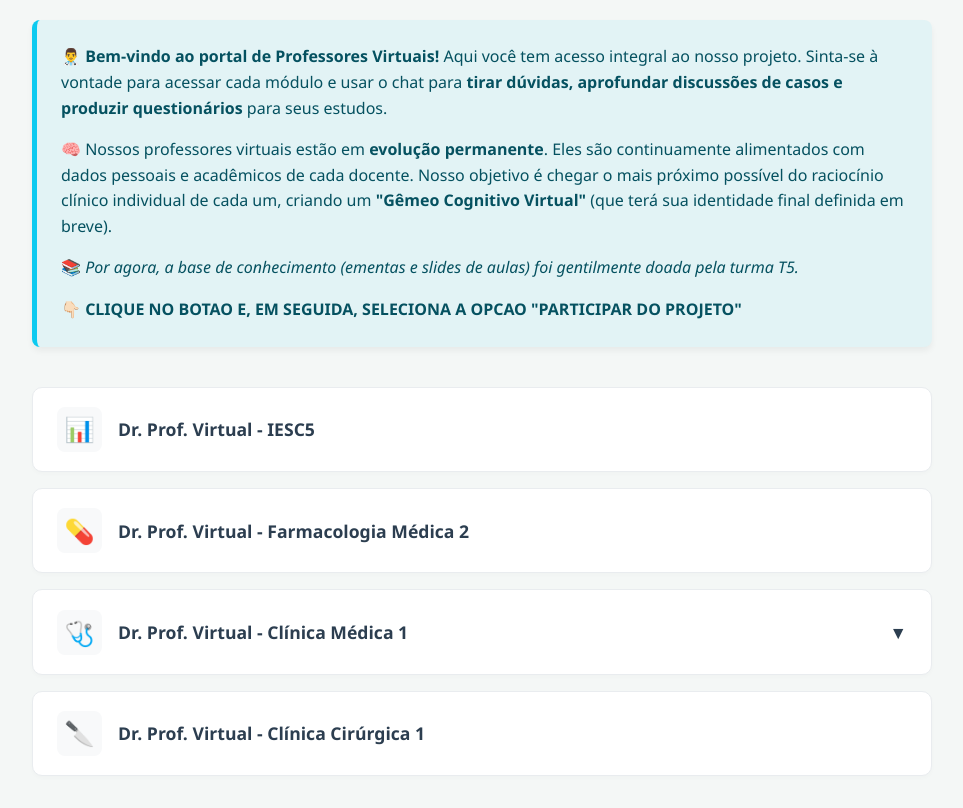
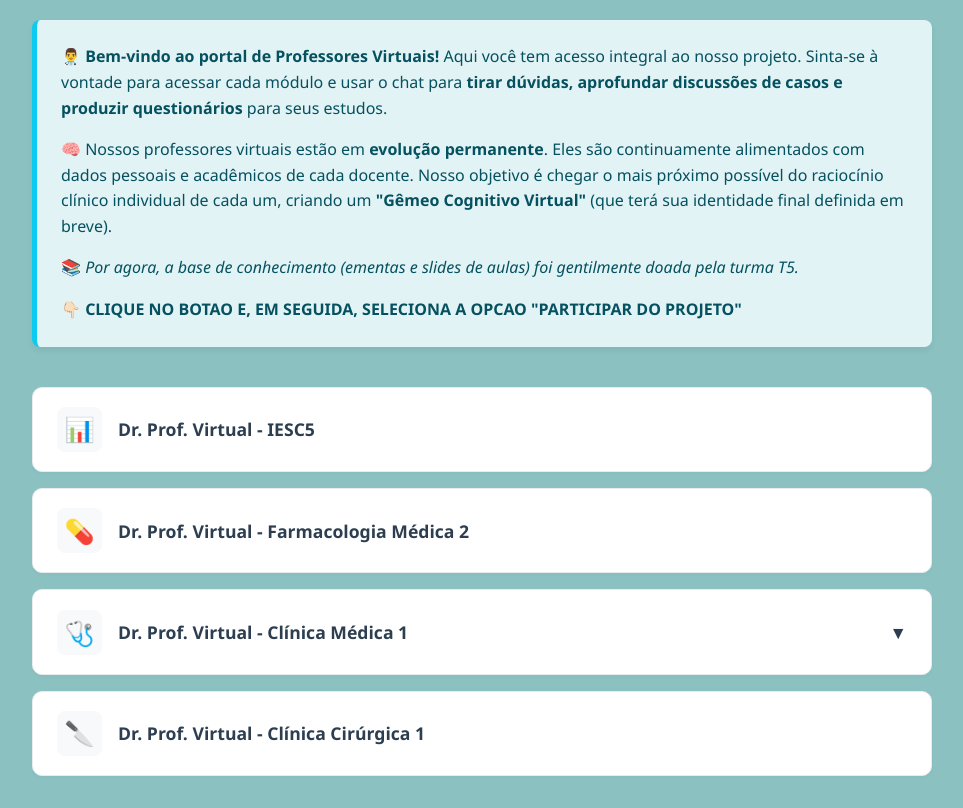
Before and after one commit to Arailes/DoutorVirtual-S5, a plain HTML site: page index.html in a window 1280 px wide. Shown: the part 100-908 px from the top of the page, without its empty margins (158-1121 px from the left). Drawn offline with Linux system fonts and the light colour scheme.

Commit message:
Update index.html
color bg

```diff
--- a/index.html
+++ b/index.html
@@ -8,7 +8,7 @@
         :root {
             --primary-color: #0d6efd; /* Azul médico padrão */
             --primary-hover: #0b5ed7;
-            --bg-color: #f4f7f6;
+            --bg-color: #8BC1C1;
             --card-bg: #ffffff;
             --text-dark: #2c3e50;
             --text-muted: #6c757d;
```
